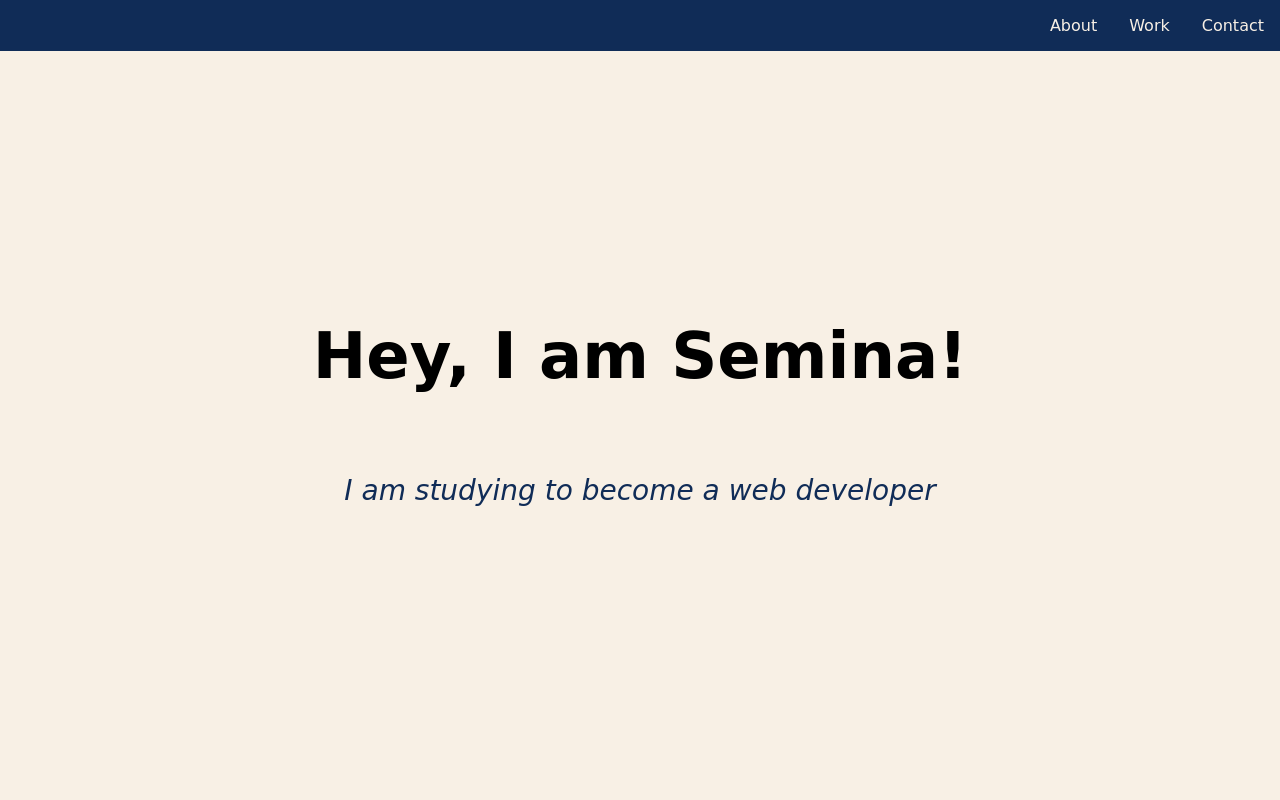
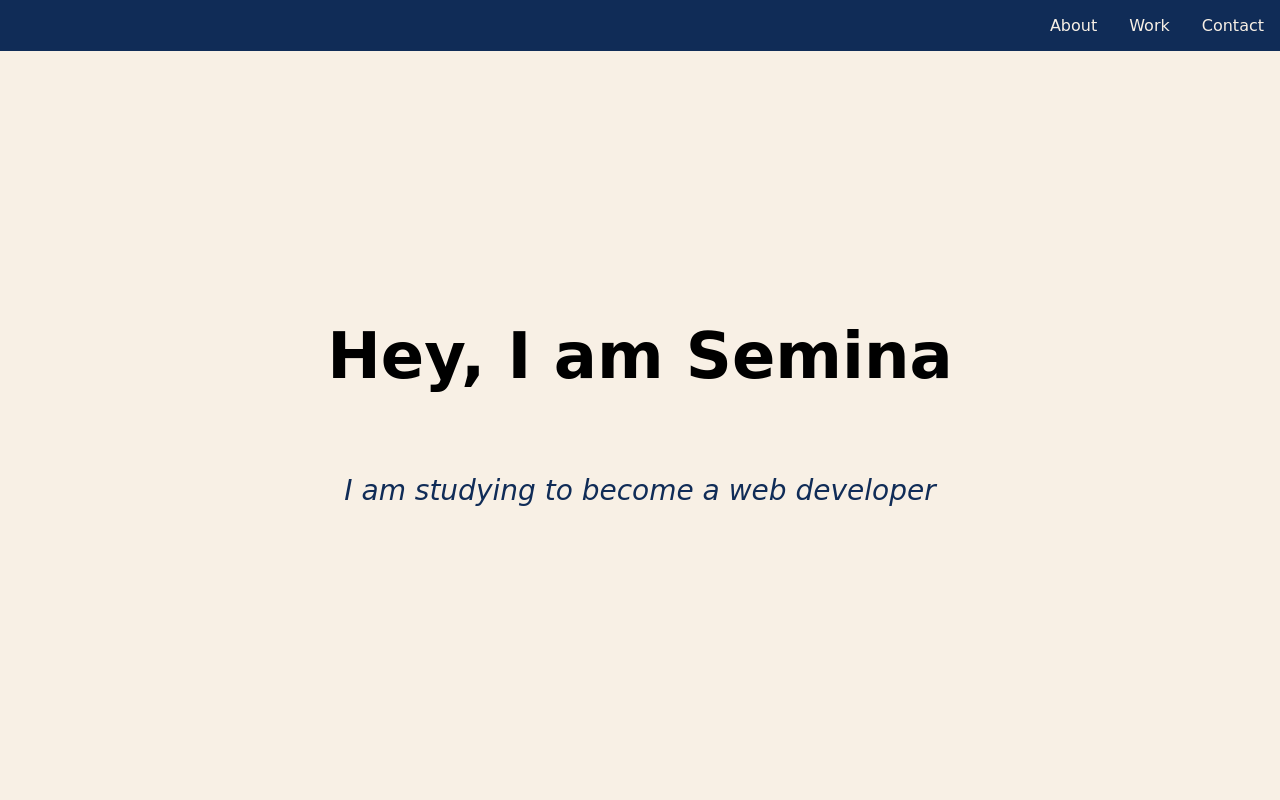
Before and after one commit to Semina93/personal-portfolio, a plain HTML site: page index.html in a window 1280 px wide. Shown: the top 800 px of the page. Drawn offline with nearby package versions, Linux system fonts and the light colour scheme; a web font is replaced by a local one.

Commit message:
index.html

```diff
--- a/index.html
+++ b/index.html
@@ -22,7 +22,7 @@
     </header>
     <main>
         <section id="welcome-section">
-            <h1>Hey, I am Semina!</h1>
+            <h1>Hey, I am Semina</h1>
             <p>I am studying to become a web developer</p>
         </section>
         <section id="projects">
```
